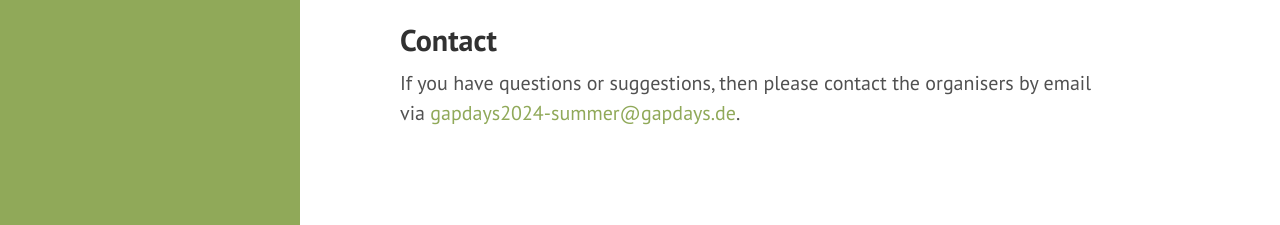
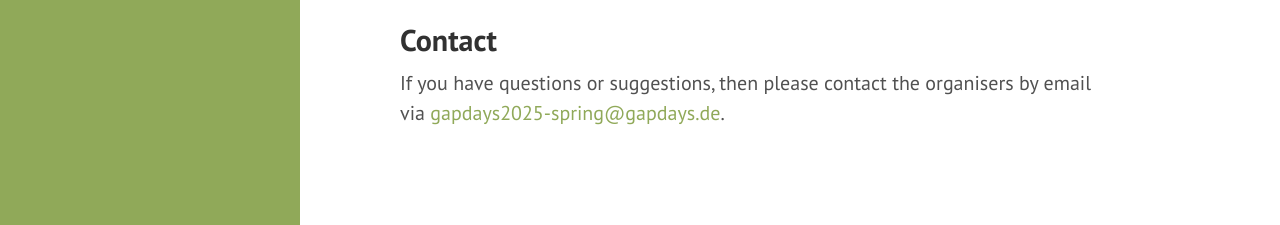
Before and after one commit to gapdays/gapdays2025-spring, a Jekyll site: the page built from index.md, in a window 1280 px wide and 900 px high, scrolled down 1099 px. Shown: the part 672-897 px from the top of the window. Built offline with Jekyll 4.4.1, drawn with Linux system fonts in a browser that asks for light colours.

Commit message:
changed e-mail address

```diff
--- a/_config.yml
+++ b/_config.yml
@@ -12,7 +12,7 @@ description:      '7-11 April 2025'
 location:         'Vrije Universiteit Brussel'
 url:              https://www.gapdays.de
 baseurl:          /gapdays2025-spring
-email:            gapdays2024-summer@gapdays.de
+email:            gapdays2025-spring@gapdays.de
 
 exclude:
     - "LICENSE.hyde.md"
```
